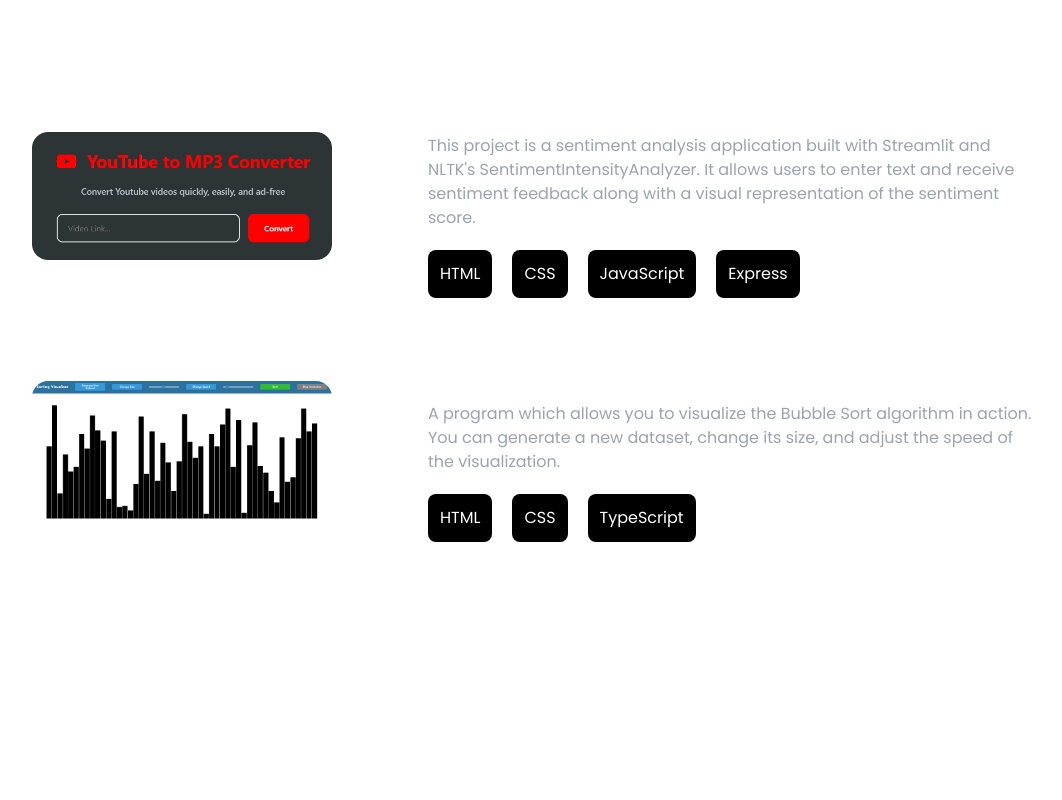
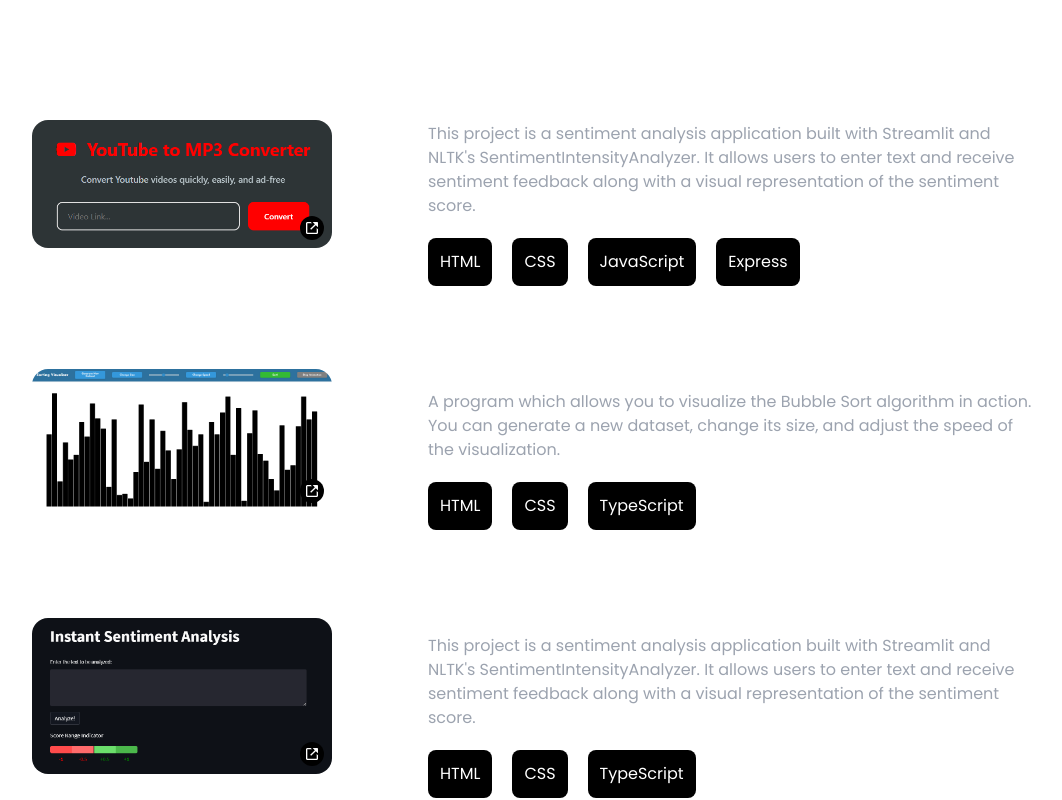
Before and after one commit to Froxzen/My-Portfolio, a React (Vite) app: page / in a window 1280 px wide. Shown: the part 1560-2360 px from the top of the page, without its empty margins (108-1170 px from the left). Built offline with nearby package versions, Linux system fonts and the light colour scheme.

Commit message:
Added redirect links to project images

```diff
--- a/src/components/Projects.jsx
+++ b/src/components/Projects.jsx
@@ -1,7 +1,9 @@
 import React from 'react'
 import {motion} from "motion/react"
+import { BiLinkExternal } from "react-icons/bi";
 import youtubeImage from "/public/Youtube.png"
-import bubbleImage from "/public/bubble.png"
+import bubbleImage from "/public/Bubble.png"
+import sentimentImage from "/public/Sentiment.png"
 
 const projectsData = [
 	{
@@ -10,6 +12,7 @@ const projectsData = [
 		description:
 			"This project is a sentiment analysis application built with Streamlit and NLTK's SentimentIntensityAnalyzer. It allows users to enter text and receive sentiment feedback along with a visual representation of the sentiment score.",
 		technologies: ["HTML", "CSS", "JavaScript", "Express"],
+		link: "https://www.linkedin.com/in/harvard-chong/",
 	},
 	{
 		image: bubbleImage,
@@ -17,7 +20,16 @@ const projectsData = [
 		description:
 			"A program which allows you to visualize the Bubble Sort algorithm in action. You can generate a new dataset, change its size, and adjust the speed of the visualization.",
 		technologies: ["HTML", "CSS", "TypeScript"],
-	}
+		link: "https://sorting-algorithm.pages.dev/",
+	},
+	{
+		image: sentimentImage,
+		title: "Sentiment Analyser",
+		description:
+			"This project is a sentiment analysis application built with Streamlit and NLTK's SentimentIntensityAnalyzer. It allows users to enter text and receive sentiment feedback along with a visual representation of the sentiment score.",
+		technologies: ["HTML", "CSS", "TypeScript"],
+		link: "https://sentiment-analyser-ai.streamlit.app/",
+	},
 ];
 
 const ScrollReveal = ({children}) => {
@@ -36,12 +48,22 @@ const ProjectCard = ({project}) => {
     return (
 		<ScrollReveal>
 			<div className="flex flex-col items-center gap-8 md:flex-row md:gap-24">
-				<img
-					src={project.image}
-					alt=""
-					className="w-full cursor-pointer rounded-2xl transition-all
-            duration-300 hover:scale-105 md:w-[300px]"
-				/>
+				<div className="relative block w-full max-w-[300px] transition-all duration-300 hover:scale-105">
+					<a
+						href={project.link}
+						target="_blank"
+						rel="noopener noreferrer"
+						className="block w-full"
+					>
+						<img
+							src={project.image}
+							alt=""
+							className="w-full cursor-pointer rounded-2xl "
+						/>
+						<BiLinkExternal className="absolute bottom-2 right-2 text-white text-2xl bg-black rounded-full p-1" />
+					</a>
+				</div>
+
 				<div className="flex flex-col gap-5">
 					<div className="flex flex-col gap-3">
 						<div className="text-xl font-semibold">
```
